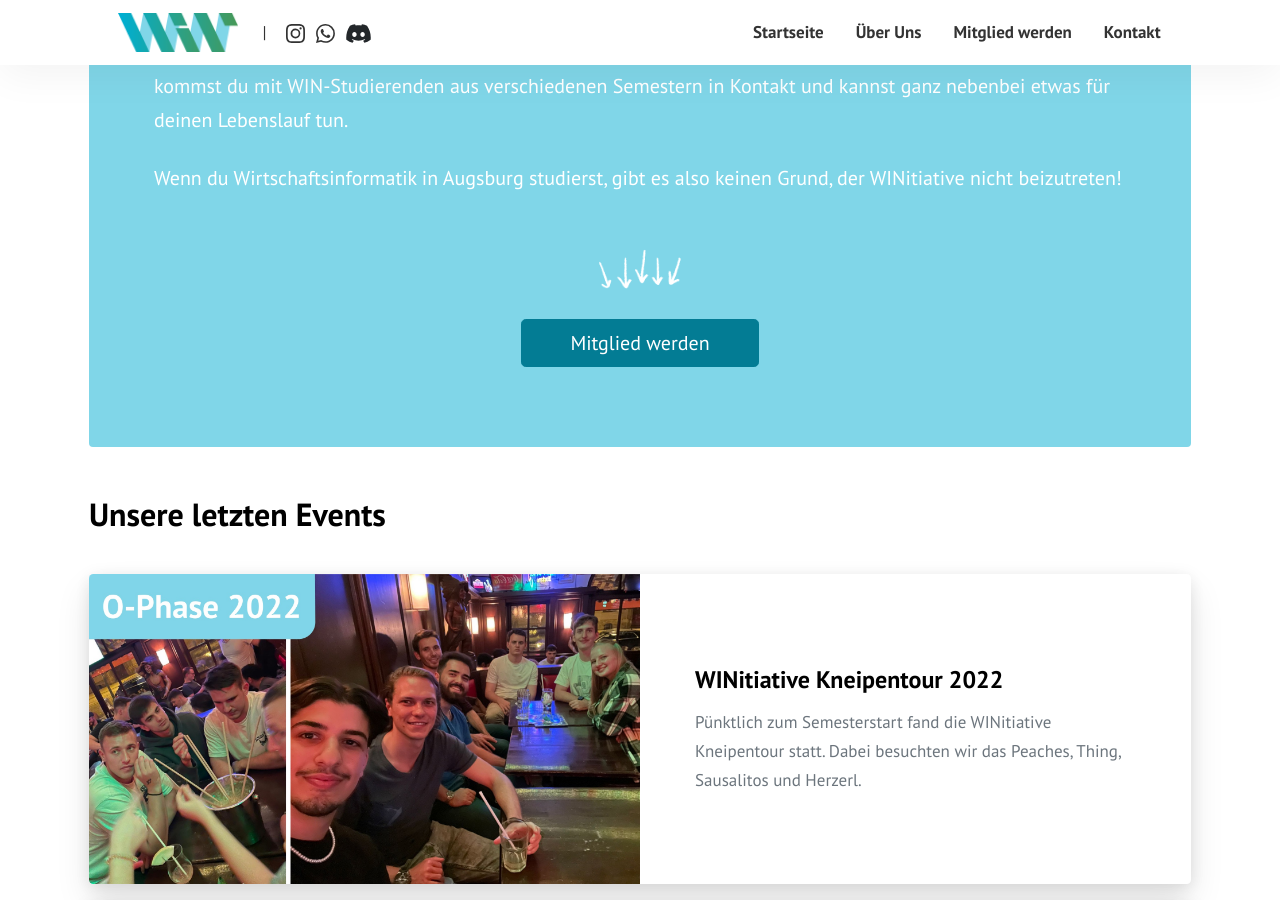
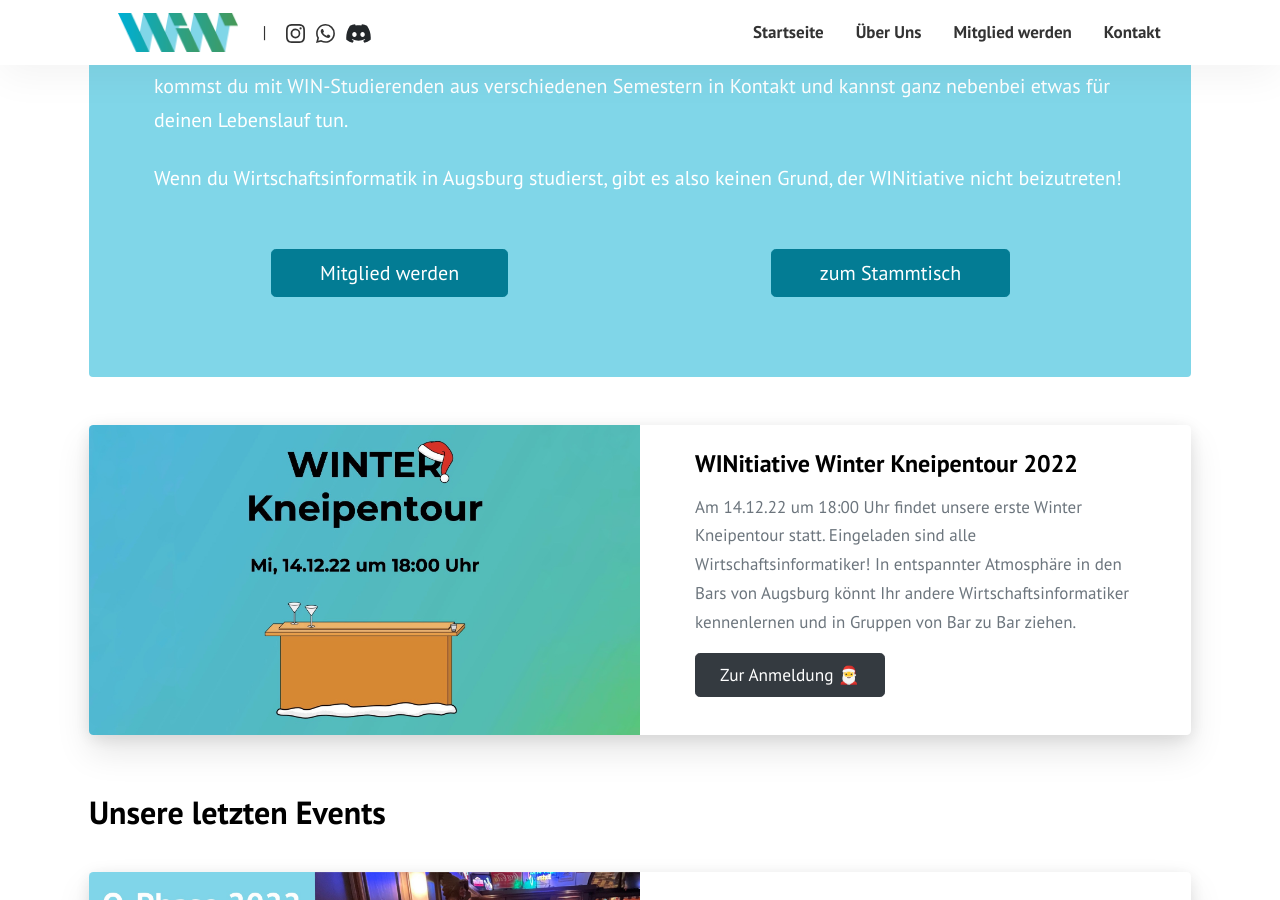
Before and after one commit to WINitiative-Augsburg-eV/webseite, a Jekyll site: the page built from index.html, in a window 1280 px wide and 900 px high, scrolled down 379 px. Built offline with Jekyll 4.4.1, drawn with Linux system fonts in a browser that asks for light colours; the list of posts is cut into pages by our own code.

Commit message:
Kneipentour 2.0

```diff
--- a/index.html
+++ b/index.html
@@ -15,8 +15,14 @@ background: '/img/bg-index.jpg'
       <p class="lead mb-4" style="color: white"">Für den aktiven Austausch veranstaltet die WINitiative diverse Events wie Stammtische, Exkursionen, Lerngruppen und mehr. Dabei tritt man in einem lockeren und entspannten Rahmen miteinander in Kontakt.</p>
       <p class="lead mb-4" style="color: white"">Als Mitglied der WINitiative kannst du dich bei der Planung und Organisation unserer Events engagieren. Dabei kommst du mit WIN-Studierenden aus verschiedenen Semestern in Kontakt und kannst ganz nebenbei etwas für deinen Lebenslauf tun.</p>
       <p class="lead mb-4" style="color: white"">Wenn du Wirtschaftsinformatik in Augsburg studierst, gibt es also keinen Grund, der WINitiative nicht beizutreten!</p>
-      <center><img src="{{ site.baseurl }}/assets/images/giphy.gif" width="100"></center>
+      <div class="row">
+        <div style="margin-top: 30px;" class="col-12 col-md-6 col-lg-6">
       <center><a href="{{site.baseurl}}/mitglied-werden" class="btn btn-info text-white px-5 btn-lg" style="color: #037c94">Mitglied werden</a></center>
+        </div>
+      <div  style="margin-top: 30px;" class="col-12 col-md-6 col-lg-6">
+        <center><a href="{{site.baseurl}}/stammtisch-anmeldung" class="btn btn-info text-white px-5 btn-lg" style="color: #037c94">zum Stammtisch</a></center>
+      </div>
+      </div>
     </div>
     </div>
     </div>
--- /dev/null
+++ b/pages/stammtisch-anmeldung.html
@@ -0,0 +1,37 @@
+---
+layout: page
+title: Stammtisch am 29.11; 20:00 Uhr
+permalink: "/stammtisch-anmeldung/"
+comments: false
+---
+
+<form action="https://formsubmit.co/09d59bd4883cc050554222c88652ce2d" method="POST">
+  <input type="hidden" name="_subject" value="Neue Anmeldung zum Stammtisch!">
+    <input type="hidden" name="_captcha" value="false">
+<p class="lead mb-4">Im Anschluss an unsere Fachschaftssitungen treffen wir uns zum Stammtisch im Unikum. Wenn du die WINitiative oder auch andere Wirtschaftsinformatiker kennenlernen willst, bist du herzlich eingeladen.</p>
+<p class="mb-4"></p>
+<center><p class="mb-4" style="color: red">Deadline: 25.11.22</p></center>
+<br>
+<div class="form-row">
+<div class="form-group col-md-6">
+<input class="form-control" type="text" name="vorname" placeholder="Vorname*" required>
+</div>
+<div class="form-group col-md-6">
+<input class="form-control" type="text" name="nachname" placeholder="Name*" required>
+</div>
+</div>
+<div class="form group">
+<input class="form-control" type="email" name="email" placeholder="E-Mail Addresse*" required>
+</div>
+<br>
+<div class="form-group">
+<textarea rows="3" class="form-control" name="message" placeholder="Hast du noch Anmerkungen? (z.B. Kann auch ein Freund mitkommen?)"></textarea>
+</div>
+<div class="checkbox-same-line">
+<input type="checkbox" id="pp" name="Datenschutzbedingungen" value="DSGVO" required>
+<label for="pp" style="font-size: 13pt">Hiermit stimme ich der <a href="/datenschutzerklaerung" class="text-decoration-none">Datenschutzerklärung</a> der WINitiative zu.</label>
+</div>
+<br>
+<center><input class="btn btn-dark" type="submit" value="Senden"></center>
+<input type="hidden" name="_next" value="https://winitiative-augsburg.de/anmeldung-erfolgreich/">
+</form>
```
Also changed, not shown: _posts/2022-11-14-Weihnachts-Kneipentour.md (added, +10 -0 lines), pages/anmeldung.html (+9 -5 lines), pages/event-anmeldung.html (+3 -5 lines), assets/images/weichnachts-kneipentour.jpg (added), 5 other files.
